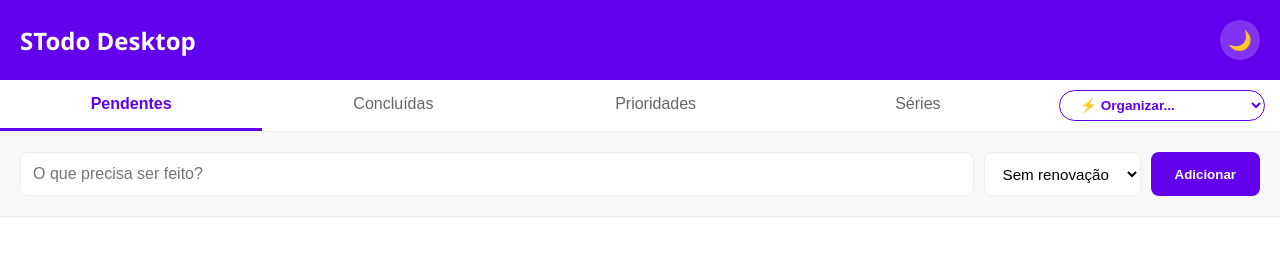
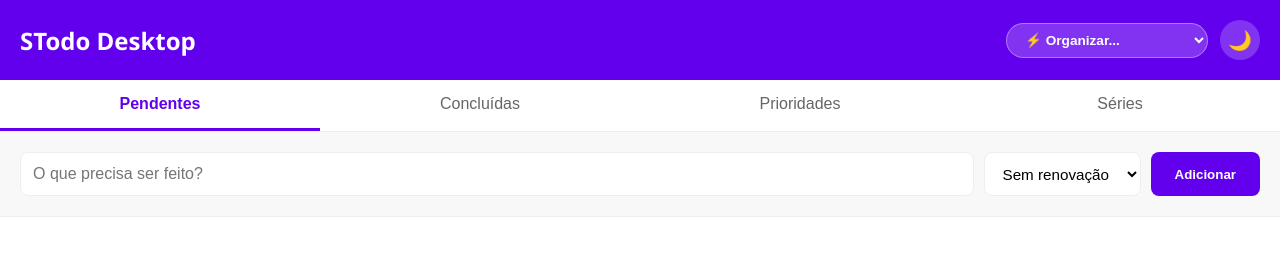
Before and after one commit to Rafael-Benicio/STodo, an Electron app: page desktop/src/index.html in a window 1280 px wide. Drawn offline with Linux system fonts and the light colour scheme; no server answers.

Commit message:
style(header): Move sort dropdown to topbar
Relocate the task sort dropdown from the tabs bar into header-actions next to the theme toggle button, and update its translucent styling to match the primary header background.

```diff
--- a/desktop/src/index.html
+++ b/desktop/src/index.html
@@ -13,7 +13,15 @@
         <header>
             <div class="header-content">
                 <h1>STodo Desktop</h1>
-                <button id="themeToggle" title="Toggle Dark Mode">🌙</button>
+                <div class="header-actions">
+                    <select id="sortActionsSelect" class="sort-dropdown" title="Opções de ordenação">
+                        <option value="" disabled selected>⚡ Organizar...</option>
+                        <option value="shuffle">🔀 Aleatorizar</option>
+                        <option value="checks">📊 Ordenar por Checks</option>
+                        <option value="color">🎨 Agrupar por Cor</option>
+                    </select>
+                    <button id="themeToggle" title="Toggle Dark Mode">🌙</button>
+                </div>
             </div>
         </header>
 
@@ -22,12 +30,6 @@
             <button id="tabCompleted">Concluídas</button>
             <button id="tabPriorities">Prioridades</button>
             <button id="tabTracker">Séries</button>
-            <select id="sortActionsSelect" class="sort-dropdown" title="Opções de ordenação">
-                <option value="" disabled selected>⚡ Organizar...</option>
-                <option value="shuffle">🔀 Aleatorizar</option>
-                <option value="checks">📊 Ordenar por Checks</option>
-                <option value="color">🎨 Agrupar por Cor</option>
-            </select>
         </nav>
 
         <main>
--- a/desktop/src/style.css
+++ b/desktop/src/style.css
@@ -52,6 +52,12 @@ header {
     display: flex;
     justify-content: space-between;
     align-items: center;
+}
+
+.header-actions {
+    display: flex;
+    align-items: center;
+    gap: 12px;
 }
 
 header h1 {
@@ -113,42 +119,27 @@ body.dark-mode .tabs button.active {
 }
 
 .sort-dropdown {
-    background-color: var(--surface-color);
-    color: var(--primary-color);
-    border: 1px solid var(--primary-color);
+    background: rgba(255, 255, 255, 0.2);
+    color: #ffffff;
+    border: 1px solid rgba(255, 255, 255, 0.35);
     border-radius: 20px;
-    padding: 6px 16px;
+    padding: 8px 14px;
     font-size: 0.85rem;
     font-weight: 600;
     cursor: pointer;
-    margin-right: 15px;
-    margin-left: 10px;
     outline: none;
-    transition: all 0.2s ease-in-out;
+    transition: background 0.2s, border-color 0.2s;
 }
 
 .sort-dropdown:hover,
 .sort-dropdown:focus {
-    background-color: var(--primary-color);
-    color: white;
-    box-shadow: 0 2px 6px rgba(98, 0, 238, 0.2);
+    background: rgba(255, 255, 255, 0.3);
+    border-color: rgba(255, 255, 255, 0.6);
 }
 
 .sort-dropdown option {
     background-color: var(--surface-color);
     color: var(--text-color);
-}
-
-body.dark-mode .sort-dropdown {
-    color: #bb86fc;
-    border-color: #bb86fc;
-}
-
-body.dark-mode .sort-dropdown:hover,
-body.dark-mode .sort-dropdown:focus {
-    background-color: #bb86fc;
-    color: #121212;
-    box-shadow: 0 2px 6px rgba(187, 134, 252, 0.2);
 }
 
 
```
